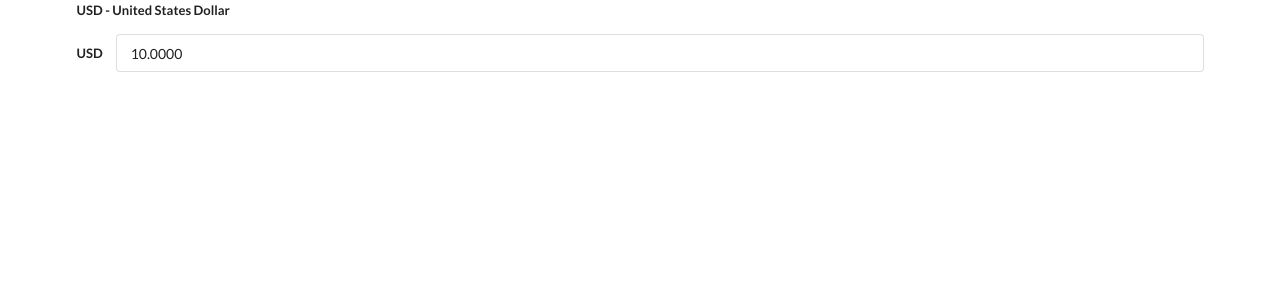
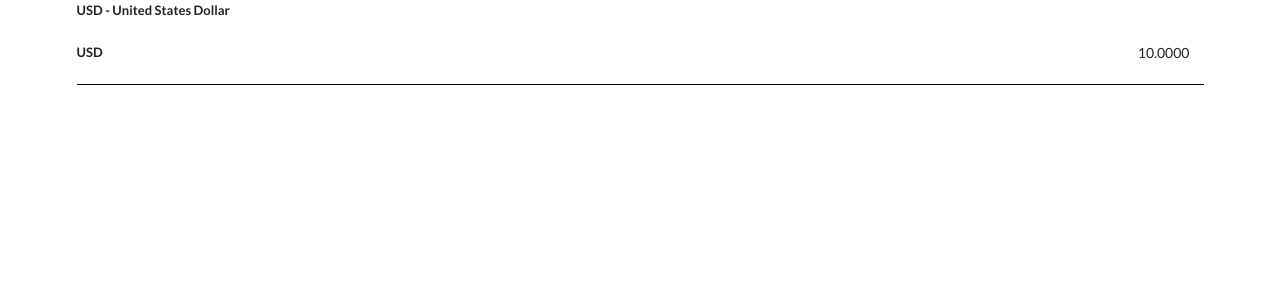
Before and after one commit to rimanirfan/currencyApp, a React (Create React App) app: page / in a window 1280 px wide. Shown: the top 300 px of the page. Built offline with nearby package versions, Linux system fonts and the light colour scheme.

Commit message:
add onAmountChange handler on App component

```diff
--- a/src/components/App.js
+++ b/src/components/App.js
@@ -1,12 +1,17 @@
 import React from 'react';
 
-import InputAmmount from './inputAmount/inputAmount';
+import InputAmount from './inputAmount/inputAmount';
 
 class App extends React.Component {
+
+    onAmountChange = amount => {
+        console.log('App: ', amount);
+    }
+
     render() {
         return (
             <div className="ui container">
-                <InputAmmount />
+                <InputAmount onAmountChange={this.onAmountChange} />
             </div>
         );
     };
--- /dev/null
+++ b/src/components/inputAmount/inputAmount.css
@@ -0,0 +1,14 @@
+input[type=number]::-webkit-inner-spin-button,
+input[type=number]::-webkit-outer-spin-button {
+  -webkit-appearance: none;
+  margin: 0;
+}
+
+.ui.form input[type=number]{
+    border: none;
+    text-align: right;
+}
+
+.ui.form {
+    border-bottom: 1px solid black;
+}
--- a/src/components/inputAmount/inputAmount.js
+++ b/src/components/inputAmount/inputAmount.js
@@ -1,17 +1,19 @@
 import React from 'react';
 
-class InputAmmount extends React.Component {
+import './inputAmount.css';
+
+class InputAmount extends React.Component {
     state = {
         amount: '10.0000'
     }
 
     onInputChange = (event) => {
         this.setState({ amount: event.target.value });
+        this.props.onAmountChange(event.target.value);
     };
 
     render() {
         return (
-            <div>
             <form className="ui form">
                 <div className="field">
                     <label>USD - United States Dollar</label>
@@ -19,15 +21,15 @@ class InputAmmount extends React.Component {
                 <div className="inline fields">
                     <label>USD</label>
                     <input
-                            type="text"
+                        className="form-input"
+                        type="number"
                         value={this.state.amount}
                         onChange={this.onInputChange}
                     />
                 </div>
             </form>
-            </div>
         );
     };
 }
 
-export default InputAmmount;
+export default InputAmount;
```
Lines whose indentation alone changed are shown as unchanged.
